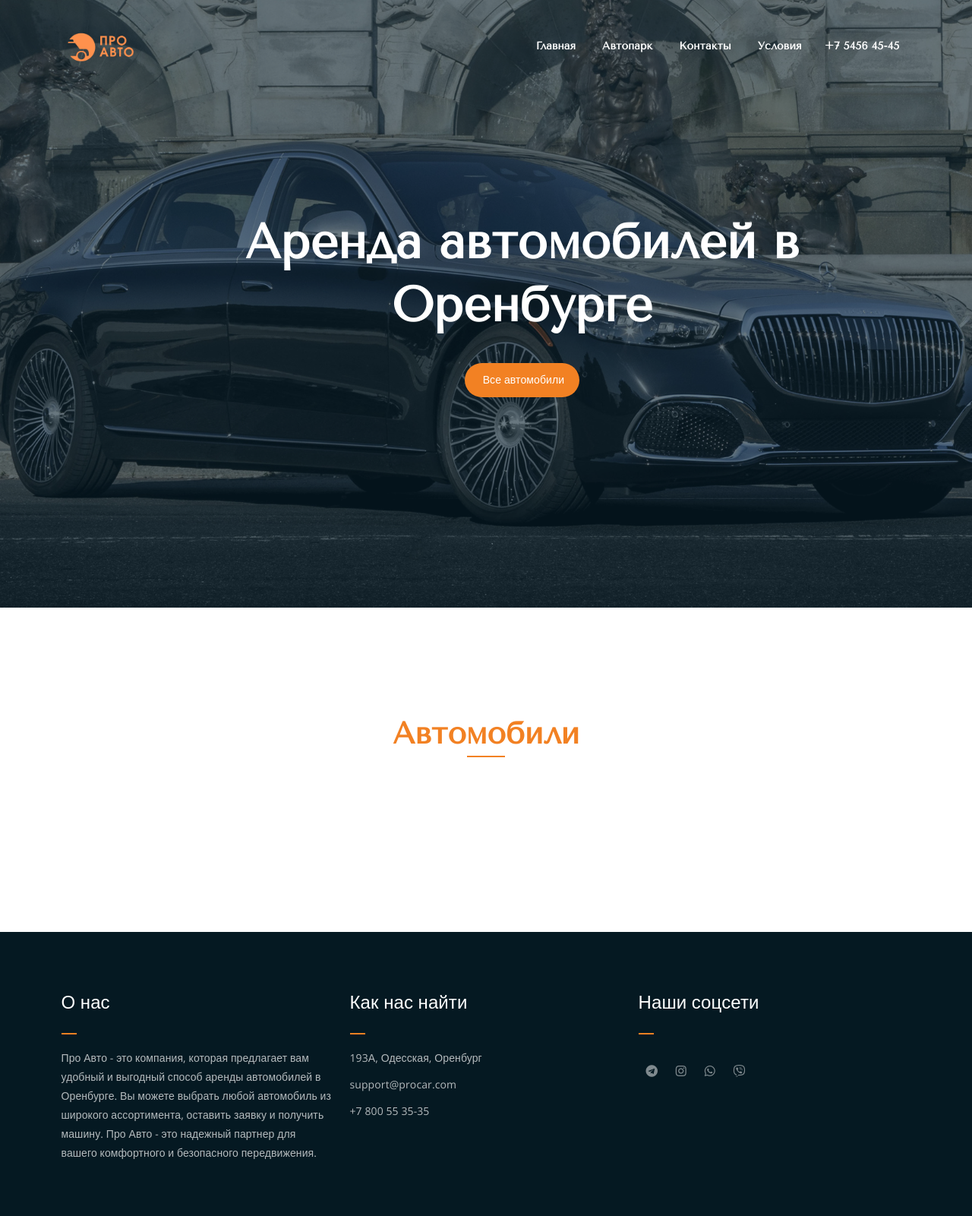
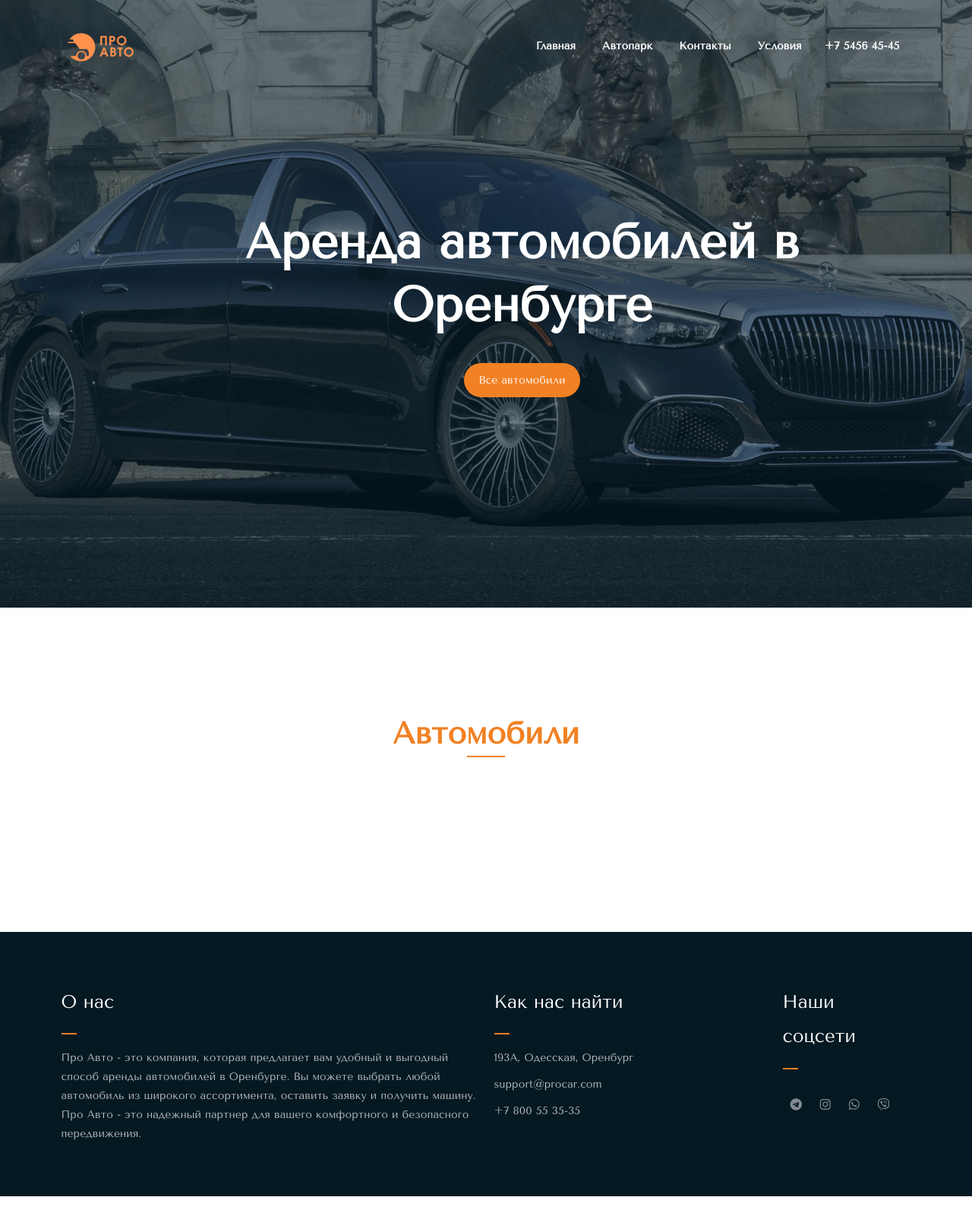
Before and after one commit to XeeRooX/pro-car, an ASP.NET Core app: page / in a window 1280 px wide. Shown: the whole page at 76% size. After the commit the page ends 1575 px from the top, so only its background shows below. Run offline with ASP.NET Core 8, Linux system fonts and the light colour scheme; the project's own start-up code is not run, and a stand-in starts its controllers and pages.

Commit message:
change footer style in layout

```diff
--- a/ProCar/Pages/Index.cshtml
+++ b/ProCar/Pages/Index.cshtml
@@ -12,7 +12,7 @@
         transition: 0.3s;
     }
 
-    .all-cars-btn{
+    .all-cars-btn {
         border-radius: 12px;
         background-color: #ff914d;
         color: white;
@@ -24,7 +24,6 @@
             border-radius: 12px;
             background-color: #cc743d;
             color: white;
-
         }
 
         .all-cars-btn:active {
@@ -37,8 +36,8 @@
         border-radius: 12px;
         background-color: #cc743d;
         color: white;
+    }
 
-   }
 </style>
 
 <!-- hero area -->
@@ -51,11 +50,9 @@
 
                         <h1 style="font-family: 'Tenor Sans', cursive;">Аренда автомобилей в Оренбурге</h1>
                         <div class="hero-btns">
-                            <a href="/Cars" class="boxed-btn">
-                                <span><img /></span>
+                            <a href="/Cars" class="boxed-btn" style="font-family: 'Tenor Sans', cursive;">
                                 Все автомобили
                             </a>
-                            <!-- <a href="contact.html" class="bordered-btn">Contact Us</a> -->
                         </div>
                     </div>
                 </div>
@@ -88,17 +85,12 @@
                         int countCars = 0;
                         foreach (var car in item.Cars)
                         {
-
-
-
-
                             <div class="col-lg-4 col-md-6 text-center mt-4">
                                 <a href="/Cars/View/@(car.Id)">
                                     <div class="single-product-item p-0 m-0" style="position:relative">
                                         <h3 class="two__block_slide__text__name">@car.Brand.Name @car.Model</h3>
                                         <img class="m-0 p-2 img-cart" src="/Data/imgs/cars/@(car.Id)/1.png" alt="">
                                         <div class="product-image p-0 m-0">
-                                            <!--	<a href="single-product.html"><img class="m-0 p-0" src="assets/img/products/product-img-1.jpg" alt=""></a> -->
                                         </div>
                                         <div class="d-flex">
                                             <p class="product-price  d-flex flex-grow-1 align-self-center text-left m-0 bd-highlight px-2">
@@ -111,7 +103,6 @@
                                 </a>
                             </div>
 
-
                             countCars++;
                             if (countCars >= Model.CountCars)
                             {
@@ -122,26 +113,6 @@
                                     </a>
                                 </div>
 
-                                //<div class="col-lg-4 col-md-6 text-center mt-4">
-                                //    <a href="/Cars?cartype=@(item.Id)">
-                                //        <div class="single-product-item p-0 m-0" style="position:relative">
-                                //            <img class="m-0 p-2 img-cart" src="~/imgs/right.png" alt="">
-
-                                //            <div class="product-image p-0 m-0">
-                                //                <!--	<a href="single-product.html"><img class="m-0 p-0" src="assets/img/products/product-img-1.jpg" alt=""></a> -->
-                                //            </div>
-                                //            <div class="d-flex">
-
-                                //                <p class="product-info-price d-flex flex-grow-1 align-self-center text-left m-0 bd-highlight px-2">
-                                //                    Больше автомобилей
-                                //                </p>
-
-                                //            </div>
-                                //        </div>
-                                //    </a>
-                                //</div>
-
-
                                 break;
                             }
                         }
@@ -149,23 +120,12 @@
                     }
                 </div>
 
-
-
                 if (countTypes >= Model.CountTypes)
                 {
                     break;
                 }
-
-
-
             }
-
         }
-
-
-
-
-
     </div>
 </div>
 <!-- end product section -->
--- a/ProCar/Pages/Shared/_Layout.cshtml
+++ b/ProCar/Pages/Shared/_Layout.cshtml
@@ -57,24 +57,20 @@
         .mobile-style li{
             text-align: left;
             font-family: 'Tenor Sans', cursive;
-
         }
 
-            .mobile-style a {
-                font-size: 1.2rem;
-            }
-
-            .mobile-style a:link{
-                color: #fff;
-        }
-
-        .mobile-style a:visited {
+        .mobile-style a {
+            font-size: 1.2rem;
             color: #fff;
         }
 
         .mobile-style img{
-                width: 1.5rem;
-                height: 1.5rem;
+            width: 1.5rem;
+            height: 1.5rem;
+        }
+
+        .footer-area h2, p, li{
+            font-family: 'Tenor Sans', cursive;
         }
     </style>
 </head>
@@ -121,12 +117,12 @@
                             </ul>
                         </nav>
 
-                        <div class="d-block d-md-block d-lg-none">
-                            <button class="nav-link px-3 text-white" type="button" data-bs-toggle="offcanvas" data-bs-target="#offcanvasRight" aria-controls="sidebarMenu" aria-expanded="false" aria-label="Toggle navigation">
+                        <div class="d-block d-md-block d-lg-none ms-auto me-0">
+                            <button class="nav-link px-3 text-white" type="button" data-bs-toggle="offcanvas" data-bs-target="#offcanvasRightNavbar" aria-controls="sidebarMenu" aria-expanded="false" aria-label="Toggle navigation">
                                 <img src="~/imgs/list.svg" width="35"/>
                             </button>
 
-                            <div class="offcanvas offcanvas-end mobile-style" tabindex="-1" id="offcanvasRight" aria-labelledby="offcanvasRightLabel">
+                            <div class="offcanvas offcanvas-end mobile-style" tabindex="-1" id="offcanvasRightNavbar" aria-labelledby="offcanvasRightLabel">
                                 <div class="offcanvas-header">
                                     <h5 class="offcanvas-title ms-3"><img src="~/imgs/logo-wt.png" style="width: 35px; height: 35px;"/> Меню</h5>
                                     <button type="button" class="btn-close btn-close-white" data-bs-dismiss="offcanvas" aria-label="Close"></button>
@@ -166,7 +162,7 @@
     <div class="footer-area mt-4" style="padding: 70px">
         <div class="container">
             <div class="row">
-                <div class="col-lg-4 col-md-6">
+                <div class="col-lg-6 col-md-6">
                     <div class="footer-box about-widget">
                         <h2 class="widget-title">О нас</h2>
                         <p>Про Авто - это компания, которая предлагает вам удобный и выгодный способ аренды автомобилей в Оренбурге. Вы можете выбрать любой автомобиль из широкого ассортимента, оставить заявку и получить машину. Про Авто - это надежный партнер для вашего комфортного и безопасного передвижения.</p>
@@ -182,7 +178,7 @@
                         </ul>
                     </div>
                 </div>
-                <div class="col-lg-4 col-md-6">
+                <div class="col-lg-2 col-md-6">
                     <div class="footer-box subscribe">
                         <h2 class="widget-title">Наши соцсети</h2>
                         <p></p>
```
Lines whose indentation alone changed are shown as unchanged.
